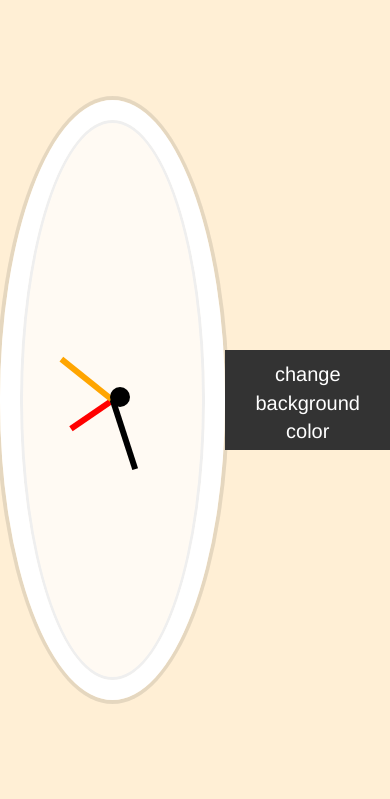
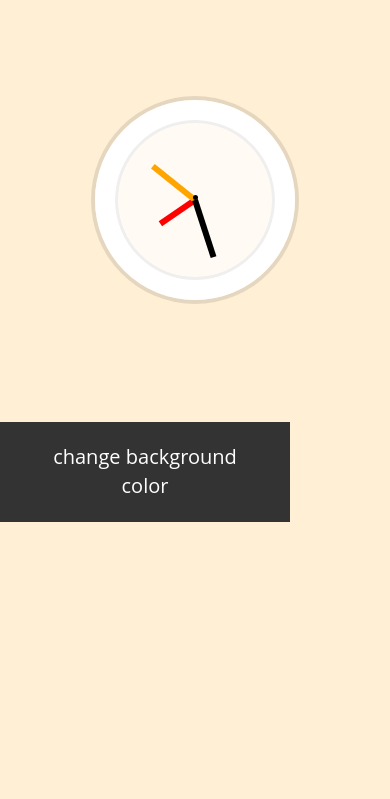
Before and after one commit to wolel/Horologe.index.php, a PHP site: page / in a window 390 px wide. Shown: the top 799 px of the page. Run offline with PHP 8.4, Linux system fonts and the light colour scheme.

```diff
--- a/index.html
+++ b/index.html
@@ -3,7 +3,7 @@
 <head>
     <meta charset="UTF-8">
     <title>Title</title>
-    <meta name="viewport" content="width=device-width, user-scalable=1">
+    <meta name="viewport" content="width=device-width, initial-scale=1.0">
     <!-- Latest compiled and minified CSS -->
     <link rel="stylesheet" href="https://maxcdn.bootstrapcdn.com/bootstrap/3.4.0/css/bootstrap.min.css">
     <!-- jQuery library -->
@@ -16,7 +16,7 @@
 
 </head>
 <body>
-
+<h1>It's time to get the TIME!</h1>
 
 <div class="clock">
     <div class="clock-face">
@@ -31,7 +31,6 @@
     <button id="btn1" onclick="changeBackgroundColor()">change background color</button>
 
 
-
 <script src="script.js"></script>
 </body>
 </html>
--- a/style.css
+++ b/style.css
@@ -10,6 +10,7 @@ body{
     display: flex;
     min-height: 50%;
     align-items: center;
+    font-family: "Open Sans", serif;
 }
 /*---------------------------*/
 .clock{
@@ -64,8 +65,24 @@ body{
     width: 45%;
     left: 5%;
 }
+h1{
+    position: absolute;
+    top: 50%;
+    left:100px;
+    width: auto;
+    height: 100px;
+    transition: transform .4s ease;
+    padding: 10px 30px 10px 30px;
+    margin: auto;
+    border: none;
+    color: papayawhip;
+    transform: scale(1);
+}
 /*----------------------------BUTTONS-----*/
 #btn1{
+    position: absolute;
+    top: 50%;
+    right:100px;
     width: auto;
     height: 100px;
     transition: transform .4s ease;
@@ -91,3 +108,17 @@ body{
     border-style: none;
     border-radius: 5px;
 }
+/*---------------------------RESPONSIVE-----*/
+
+@media screen and (max-width: 800px){
+    .clock{
+        width: 200px;
+        height: 200px;
+    }
+    .cercle{
+        width: 5px;
+        height: 5px;
+
+    }
+
+}
```
